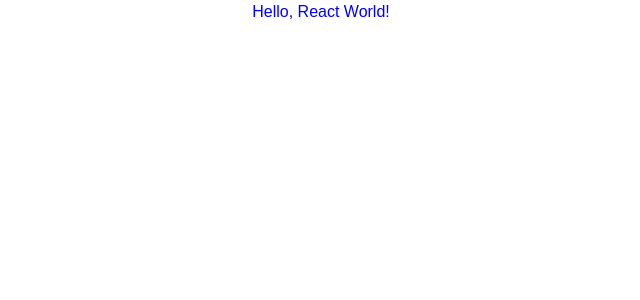
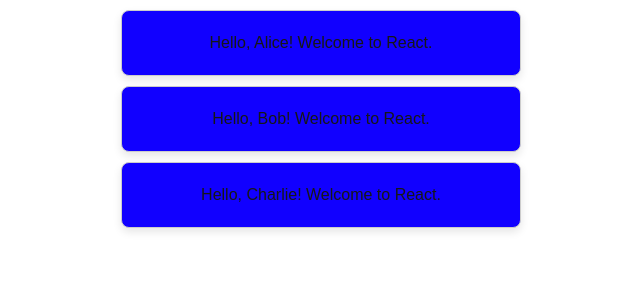
Before and after one commit to khaingok/exe, a Next.js app: page / in a window 1280 px wide. Shown: the top 300 px of the page, without its empty margins (319-959 px from the left). Built offline with nearby package versions, Linux system fonts and the light colour scheme.

Commit message:
Update branch 2

```diff
--- a/src/app/page.js
+++ b/src/app/page.js
@@ -1,9 +1,21 @@
-import HelloWorld from '../components/HelloWorld';
+// import HelloWorld from '../components/HelloWorld';
+
+// export default function Home() {
+//   return (
+//     <div>
+//       <HelloWorld />
+//     </div>
+//   );
+// }
+
+import GreetingCard from '@/components/GreetingCard';
 
 export default function Home() {
   return (
     <div>
-      <HelloWorld />
+      <GreetingCard name="Alice" />
+      <GreetingCard name="Bob" />
+      <GreetingCard name="Charlie" />
     </div>
   );
 }
--- /dev/null
+++ b/src/components/GreetingCard.js
@@ -0,0 +1,19 @@
+export default function GreetingCard({ name }) {
+  const cardStyle = {
+    padding: '20px',
+    margin: '10px auto',
+    border: '1px solid #ccc',
+    borderRadius: '8px',
+    boxShadow: '0 4px 8px rgba(0, 0, 0, 0.1)',
+    maxWidth: '400px',
+    textAlign: 'center',
+    backgroundColor: '#1100ffff',
+    fontFamily: 'sans-serif',
+  };
+
+  return (
+    <div style={cardStyle}>
+      <h2>Hello, {name}! Welcome to React.</h2>
+    </div>
+  );
+}
```
